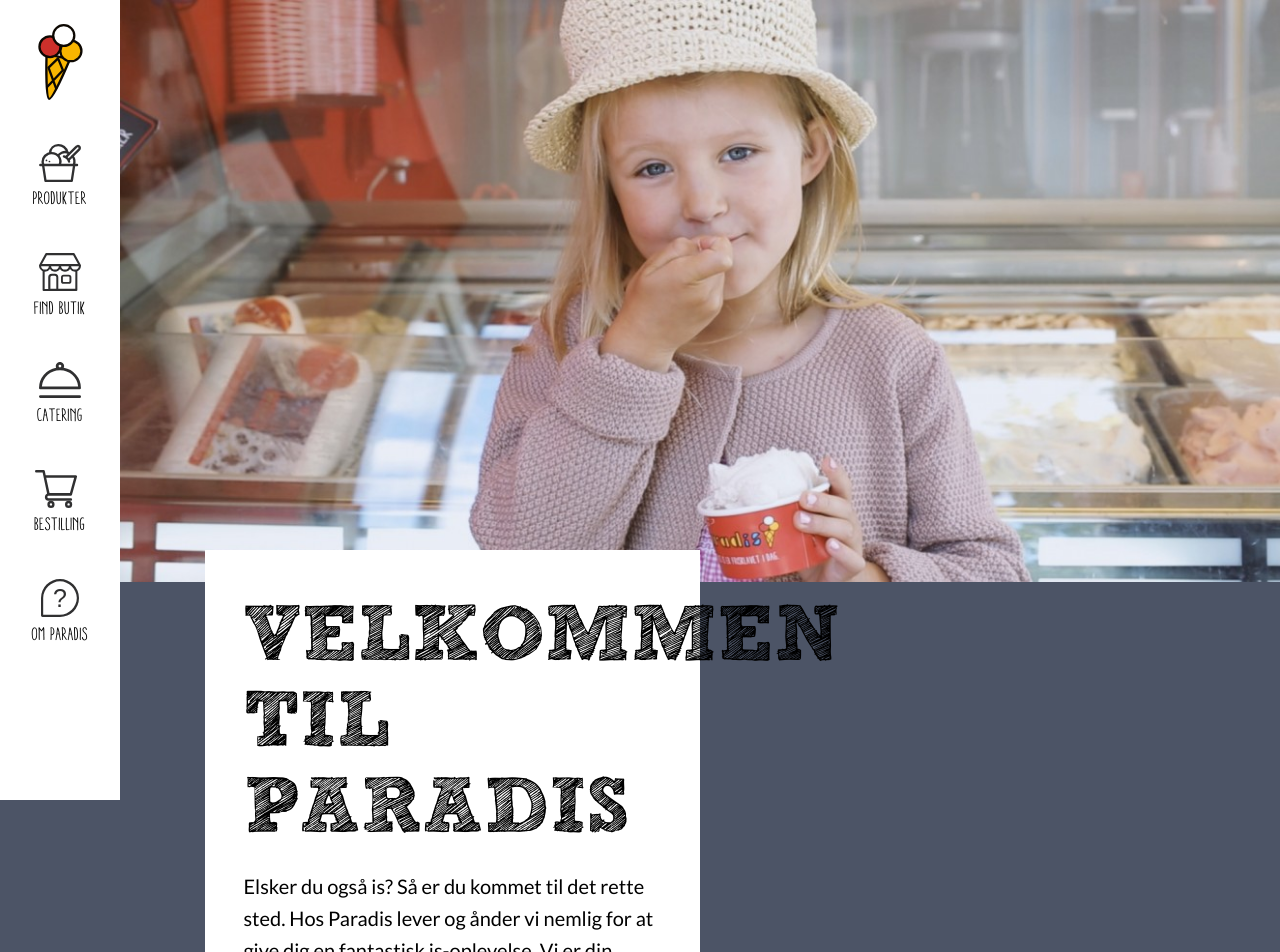
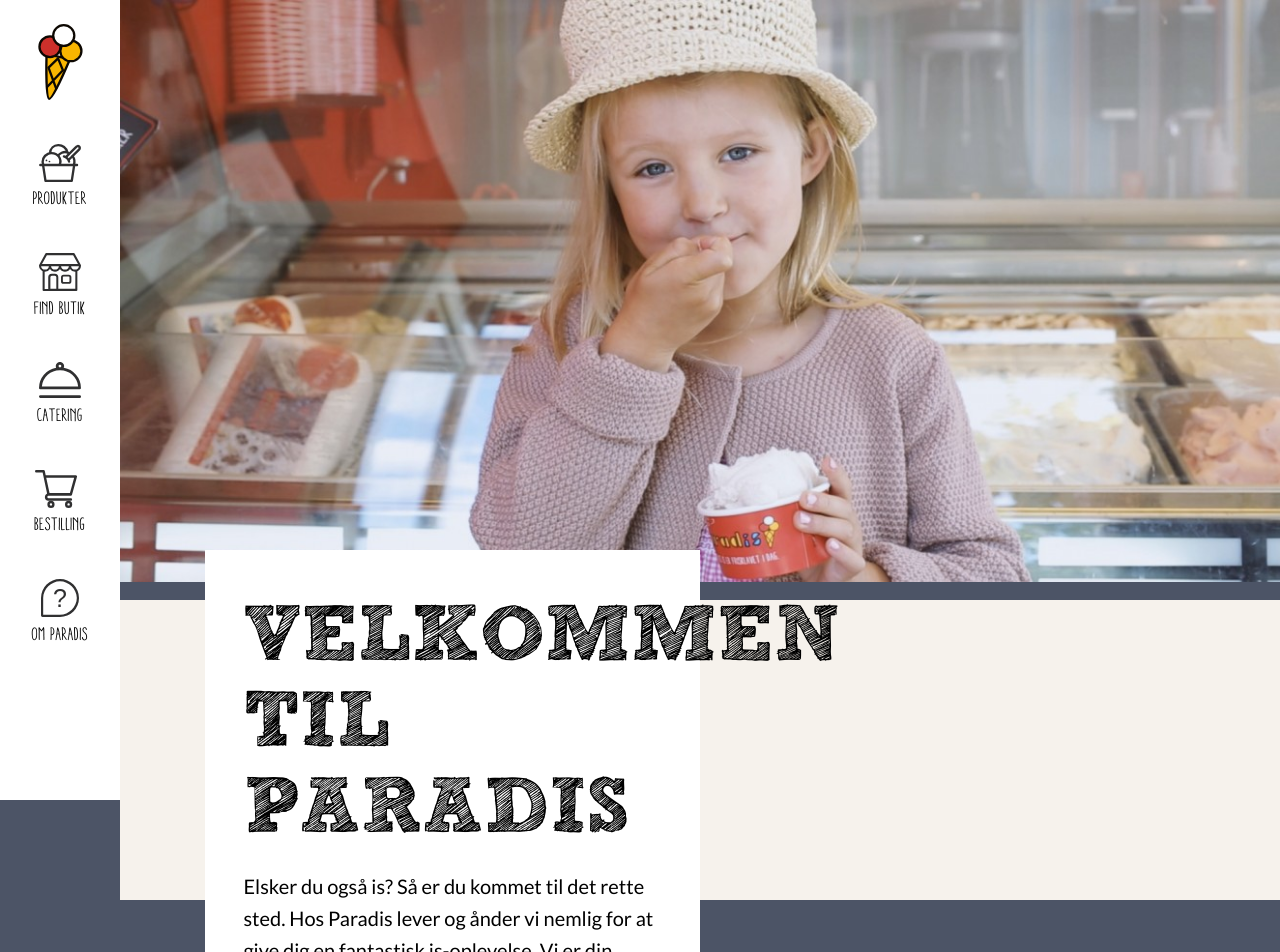
Before and after one commit to joachimhviid/paradis-react, a React (Create React App) app: page / in a window 1280 px wide. Shown: the top 952 px of the page. Built offline with nearby package versions, Linux system fonts and the light colour scheme.

Commit message:
Added mainbutton component

```diff
--- a/src/App.js
+++ b/src/App.js
@@ -17,6 +17,9 @@
               <h1 className="heading">VELKOMMEN TIL PARADIS</h1>
               <p>Elsker du også is? Så er du kommet til det rette sted. Hos Paradis lever og ånder vi nemlig for at give dig en fantastisk is-oplevelse. Vi er din lokale ismand – for selvom du ser navnet Paradis mange steder i Danmark, så er vi en samling is-passionerede mennesker der selvstændigt har hver vores lokale Paradis butik.</p>
             </div>
+            <div className="col-xs-6">
+              <a href="#" className="mainbutton"></a>
+            </div>
           </div>
         </div>
       </div>
--- a/src/css/main.css
+++ b/src/css/main.css
@@ -44,6 +44,7 @@
 
 .cream {
 	background: #f6f2ec;
+	min-height: 300px;
 }
 
 .welcome-box {
```
Also changed, not shown: src/components/MainButtons/MainButton.js (added, +8 -0 lines), src/components/MainButtons/MainButton.css (added).
